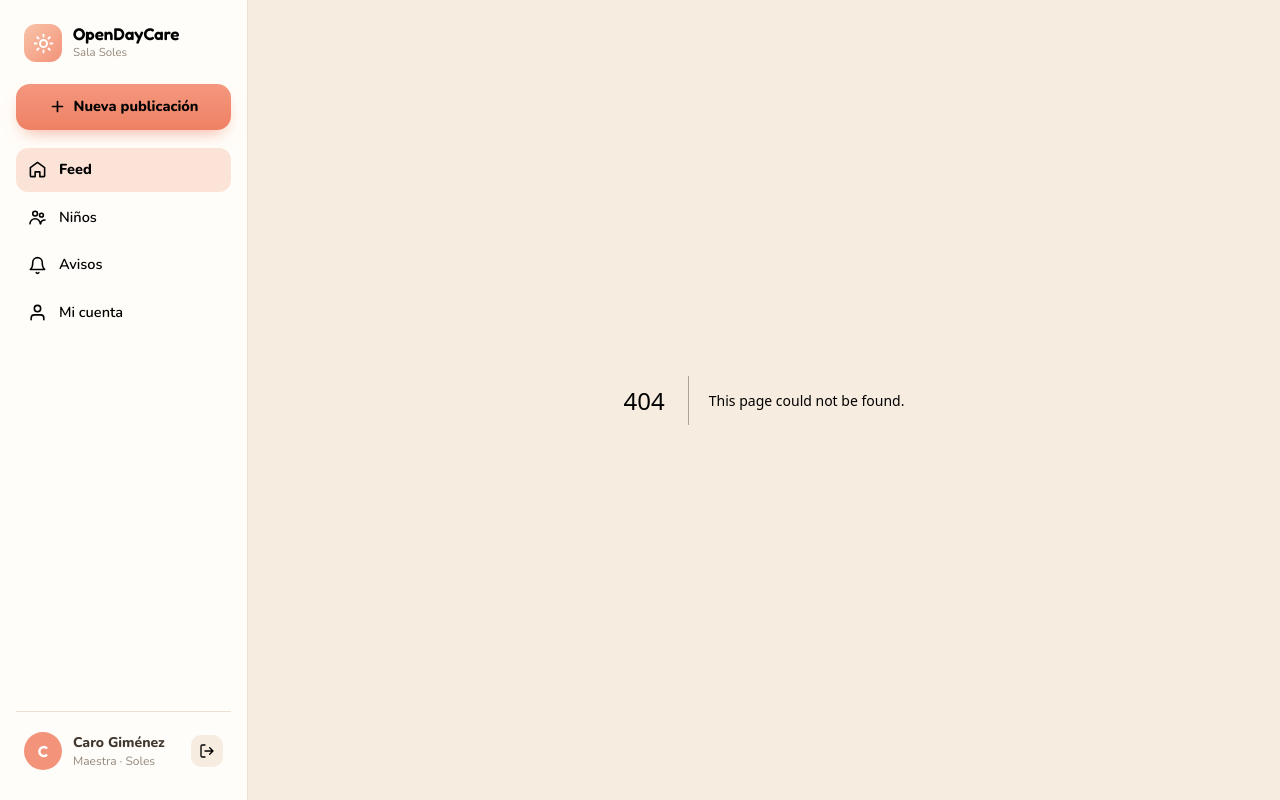
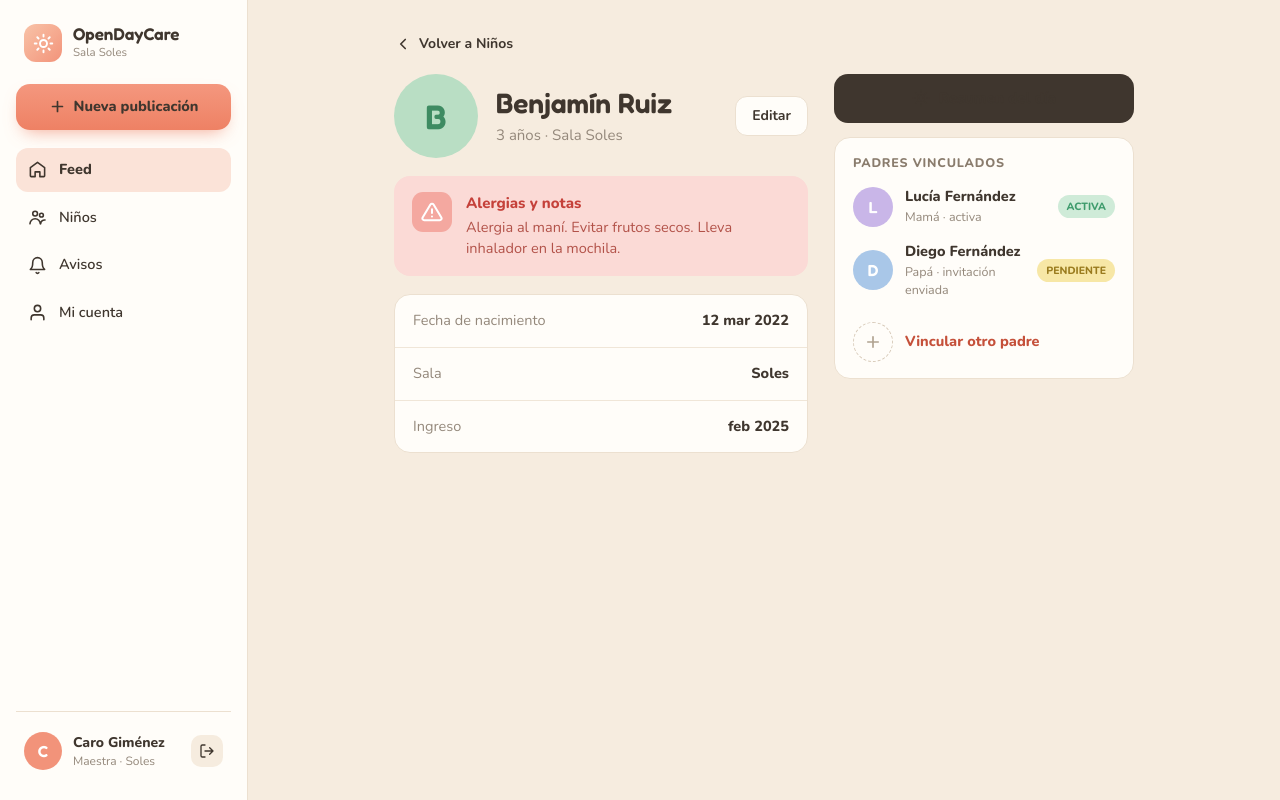
Before and after one commit to opencode-course/open-daycare, a Next.js app: page /kids/benjamin-ruiz in a window 1280 px wide. Before the commit this address had no page. Built offline with nearby package versions, Linux system fonts and the light colour scheme.

Commit message:
Add KidProfilePage component with detailed child information and parent links

```diff
--- /dev/null
+++ b/app/kids/[slug]/page.tsx
@@ -0,0 +1,251 @@
+import type { Metadata } from "next";
+import Link from "next/link";
+import { notFound } from "next/navigation";
+import {
+  kidDetail,
+  kids,
+  parentRoleLabels,
+  parentStatusLabels,
+  parentStatusText,
+  type AvatarTone,
+} from "@/app/data/mock/kids";
+
+type KidPageProps = {
+  params: Promise<{ slug: string }>;
+};
+
+const avatarToneClasses: Record<AvatarTone, string> = {
+  sky: "bg-[#A9D9E8] text-[#1F7A93]",
+  rose: "bg-[#F4B8CC] text-[#C44A7A]",
+  mint: "bg-[#B9DEC4] text-[#3E8B62]",
+  sun: "bg-[#F4DC8E] text-[#9A7B1E]",
+  lilac: "bg-[#C9B6E8] text-[#7B5FC0]",
+  skySoft: "bg-[#A9C7E8] text-white",
+};
+
+const parentAvatarToneClasses: Record<AvatarTone, string> = {
+  sky: "bg-[#A9D9E8]",
+  rose: "bg-[#F4B8CC]",
+  mint: "bg-[#B9DEC4]",
+  sun: "bg-[#F4DC8E]",
+  lilac: "bg-[#C9B6E8]",
+  skySoft: "bg-[#A9C7E8]",
+};
+
+export function generateStaticParams() {
+  return kids.map(({ slug }) => ({ slug }));
+}
+
+export async function generateMetadata({ params }: KidPageProps): Promise<Metadata> {
+  const { slug } = await params;
+  const kid = kids.find((item) => item.slug === slug);
+
+  return {
+    title: kid ? `${kid.name} · OpenDayCare` : "OpenDayCare",
+  };
+}
+
+function BackIcon() {
+  return (
+    <svg
+      aria-hidden="true"
+      className="size-[18px] shrink-0"
+      viewBox="0 0 24 24"
+      fill="none"
+      stroke="currentColor"
+      strokeWidth="2.2"
+      strokeLinecap="round"
+      strokeLinejoin="round"
+    >
+      <path d="m15 18-6-6 6-6" />
+    </svg>
+  );
+}
+
+function WarningIcon() {
+  return (
+    <svg
+      aria-hidden="true"
+      className="size-[22px]"
+      viewBox="0 0 24 24"
+      fill="none"
+      stroke="white"
+      strokeWidth="2.2"
+      strokeLinecap="round"
+      strokeLinejoin="round"
+    >
+      <path d="M10.3 3.9 1.8 18a2 2 0 0 0 1.7 3h17a2 2 0 0 0 1.7-3L13.7 3.9a2 2 0 0 0-3.4 0z" />
+      <path d="M12 9v4M12 17h.01" />
+    </svg>
+  );
+}
+
+function SparkleIcon() {
+  return (
+    <svg
+      aria-hidden="true"
+      className="size-[18px] shrink-0"
+      viewBox="0 0 24 24"
+      fill="none"
+      stroke="currentColor"
+      strokeWidth="2"
+      strokeLinecap="round"
+      strokeLinejoin="round"
+    >
+      <circle cx="12" cy="12" r="4" />
+      <path d="M12 2v2m0 16v2M4.9 4.9l1.4 1.4m11.4 11.4 1.4 1.4M2 12h2m16 0h2M4.9 19.1l1.4-1.4M17.7 6.3l1.4-1.4" />
+    </svg>
+  );
+}
+
+function PlusIcon() {
+  return (
+    <svg
+      aria-hidden="true"
+      className="size-[18px]"
+      viewBox="0 0 24 24"
+      fill="none"
+      stroke="currentColor"
+      strokeWidth="2.2"
+      strokeLinecap="round"
+      strokeLinejoin="round"
+    >
+      <path d="M12 5v14M5 12h14" />
+    </svg>
+  );
+}
+
+export default async function KidProfilePage({ params }: KidPageProps) {
+  const { slug } = await params;
+  const kid = kids.find((item) => item.slug === slug);
+
+  if (!kid) {
+    notFound();
+  }
+
+  return (
+    <div className="mx-auto w-full max-w-[820px] px-5 pb-20 pt-[34px] sm:px-10">
+      <Link
+        href="/kids"
+        className="mb-5 flex items-center gap-[7px] text-sm font-bold text-muted"
+      >
+        <BackIcon />
+        Volver a Niños
+      </Link>
+
+      <div className="grid grid-cols-1 items-start gap-[26px] md:grid-cols-[minmax(0,1fr)_300px]">
+        <div className="flex min-w-0 flex-col gap-[18px]">
+          <header className="flex items-center gap-[18px]">
+            <span
+              className={`flex size-[84px] shrink-0 items-center justify-center rounded-full font-heading text-[34px] font-semibold ${avatarToneClasses[kid.avatarTone]}`}
+            >
+              {kid.avatarInitial}
+            </span>
+            <div className="min-w-0 flex-1">
+              <h1 className="m-0 font-heading text-2xl leading-tight font-semibold text-foreground sm:text-[28px]">
+                {kid.name}
+              </h1>
+              <p className="mt-[3px] text-[15px] text-muted">
+                {kid.age} años · Sala {kidDetail.classroom}
+              </p>
+            </div>
+            <a
+              href="#"
+              className="shrink-0 rounded-xl border-[1.5px] border-border bg-surface px-4 py-[9px] text-sm font-bold text-[#6E6359]"
+            >
+              Editar
+            </a>
+          </header>
+
+          <section className="flex gap-[14px] rounded-2xl bg-[#FBDAD6] px-[18px] py-4">
+            <span className="flex size-10 shrink-0 items-center justify-center rounded-[11px] bg-[#F4A8A0]">
+              <WarningIcon />
+            </span>
+            <div>
+              <h2 className="mb-0.5 text-[15px] font-extrabold text-[#C5413A]">
+                Alergias y notas
+              </h2>
+              <p className="m-0 text-[14.5px] leading-[1.5] text-[#B25249]">
+                {kidDetail.notes}
+              </p>
+            </div>
+          </section>
+
+          <dl className="overflow-hidden rounded-2xl border border-border bg-surface">
+            <div className="flex justify-between gap-4 border-b border-[#F0E6D8] px-[18px] py-[15px]">
+              <dt className="text-[14.5px] text-muted">Fecha de nacimiento</dt>
+              <dd className="m-0 text-right text-[14.5px] font-extrabold text-foreground">
+                {kidDetail.birthDate}
+              </dd>
+            </div>
+            <div className="flex justify-between gap-4 border-b border-[#F0E6D8] px-[18px] py-[15px]">
+              <dt className="text-[14.5px] text-muted">Sala</dt>
+              <dd className="m-0 text-right text-[14.5px] font-extrabold text-foreground">
+                {kidDetail.classroom}
+              </dd>
+            </div>
+            <div className="flex justify-between gap-4 px-[18px] py-[15px]">
+              <dt className="text-[14.5px] text-muted">Ingreso</dt>
+              <dd className="m-0 text-right text-[14.5px] font-extrabold text-foreground">
+                {kidDetail.enrollment}
+              </dd>
+            </div>
+          </dl>
+        </div>
+
+        <aside className="flex flex-col gap-[14px]">
+          <a
+            href="#"
+            className="flex w-full items-center justify-center gap-[9px] rounded-[14px] bg-foreground p-[13px] text-[15px] font-extrabold text-white"
+          >
+            <SparkleIcon />
+            Resumen del día
+          </a>
+
+          <section className="rounded-2xl border border-border bg-surface px-[18px] py-4">
+            <h2 className="mb-[14px] text-[12.5px] font-extrabold tracking-[0.8px] text-[#8A7C6D]">
+              PADRES VINCULADOS
+            </h2>
+            <div className="flex flex-col gap-[14px]">
+              {kidDetail.parents.map((parent) => (
+                <div key={parent.name} className="flex items-center gap-3">
+                  <span
+                    className={`flex size-10 shrink-0 items-center justify-center rounded-full font-heading text-base font-semibold text-white ${parentAvatarToneClasses[parent.avatarTone]}`}
+                  >
+                    {parent.avatarInitial}
+                  </span>
+                  <div className="min-w-0 flex-1">
+                    <p className="m-0 truncate text-[14.5px] font-extrabold text-foreground">
+                      {parent.name}
+                    </p>
+                    <p className="m-0 text-[12.5px] text-muted">
+                      {parentRoleLabels[parent.role]} · {parentStatusText[parent.status]}
+                    </p>
+                  </div>
+                  <span
+                    className={`shrink-0 rounded-full px-[9px] py-1 text-[10.5px] font-extrabold ${
+                      parent.status === "active"
+                        ? "bg-[#CFEBD8] text-[#3E9B6C]"
+                        : "bg-[#F7E7A6] text-[#9A7B1E]"
+                    }`}
+                  >
+                    {parentStatusLabels[parent.status]}
+                  </span>
+                </div>
+              ))}
+
+              <a href="#" className="flex items-center gap-3 pt-2">
+                <span className="flex size-10 shrink-0 items-center justify-center rounded-full border-[1.5px] border-dashed border-[#D8CBBA] text-[#B0A290]">
+                  <PlusIcon />
+                </span>
+                <span className="text-[14.5px] font-extrabold text-[#C5503A]">
+                  Vincular otro padre
+                </span>
+              </a>
+            </div>
+          </section>
+        </aside>
+      </div>
+    </div>
+  );
+}
```
